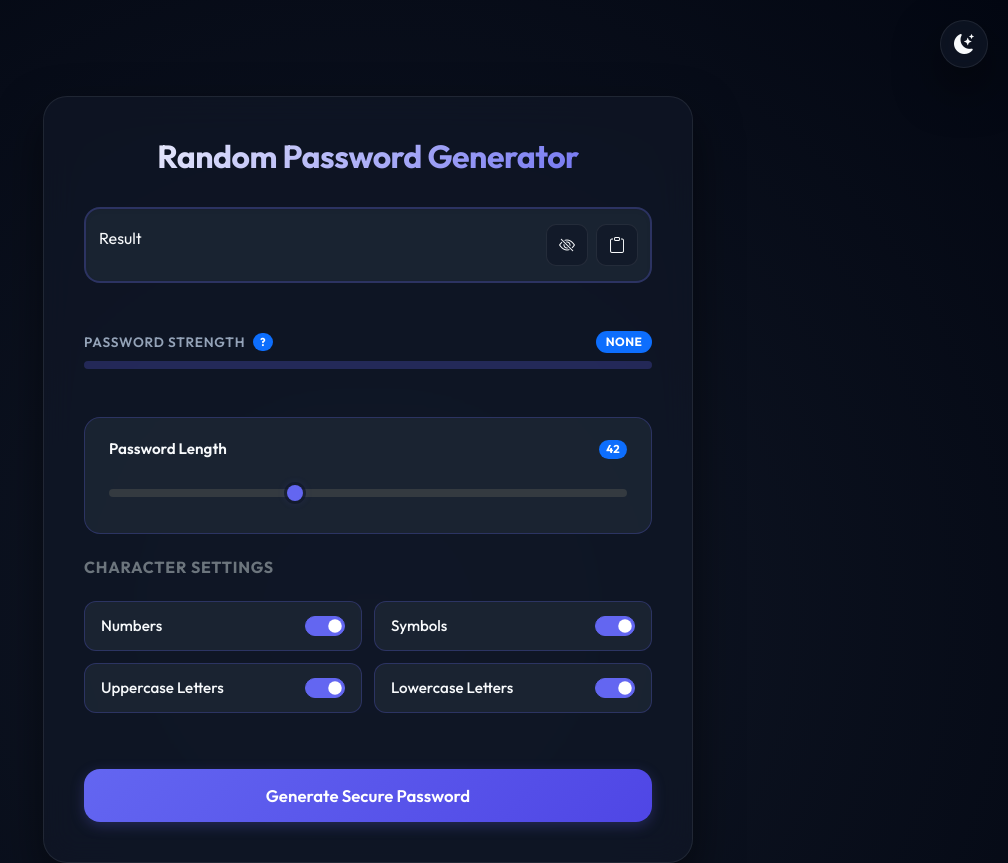
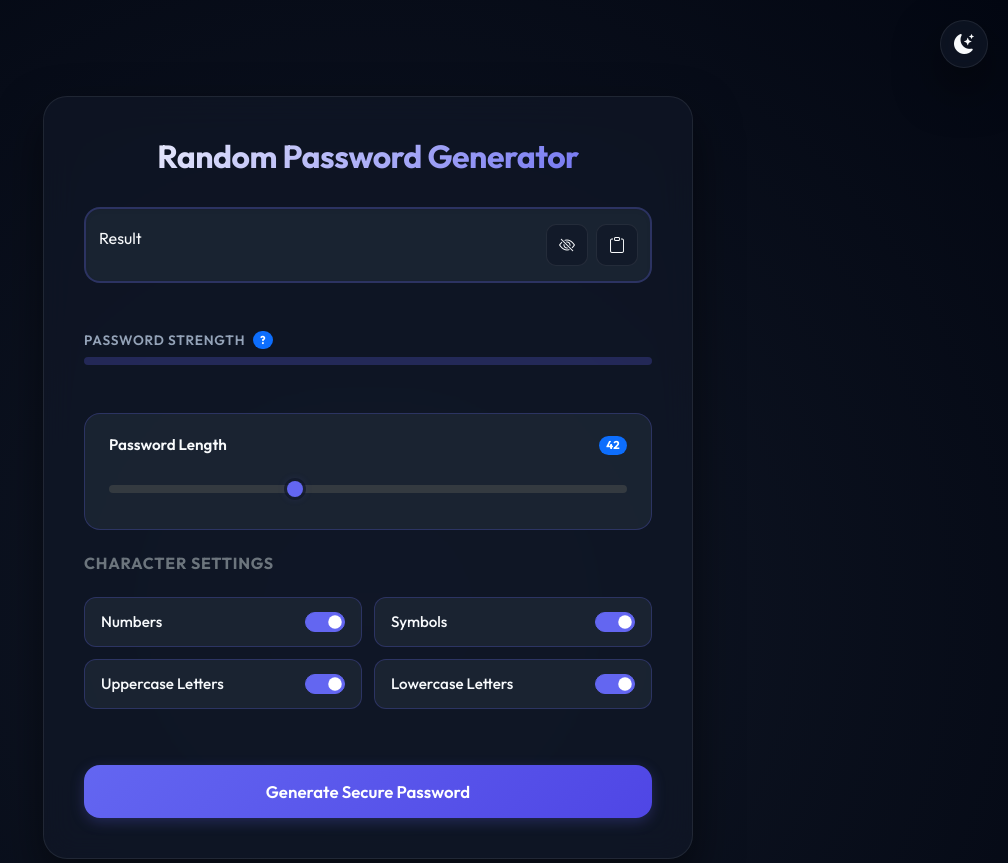
Before and after one commit to AtylaDaSilva/random-password-generator, a React (Create React App) app: page / in a window 1280 px wide. Shown: the top 863 px of the page, without its empty margins (272-1280 px from the left). Built offline with nearby package versions, Linux system fonts and the light colour scheme.

Commit message:
fix(UI): removed "NONE" from pass strength meter
Removed the word "NONE" that appeared when there was no password in the result field

```diff
--- a/src/components/forms/PasswordForm.jsx
+++ b/src/components/forms/PasswordForm.jsx
@@ -79,7 +79,7 @@ export default function PasswordForm({ state, callbacks }) {
                                     bg={passwordStrength.colorVariant}
                                     className="strength-badge"
                                 >
-                                    {passwordStrength.text || "None"}
+                                    {passwordStrength.text || ""}
                                 </Badge>
                             </div>
                             <ProgressBar
```
